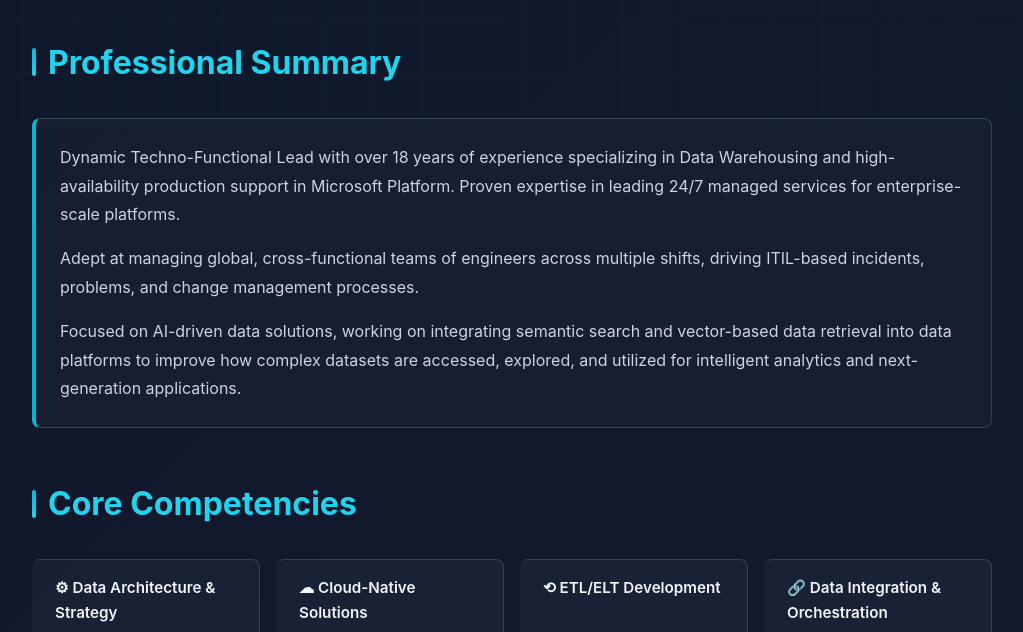
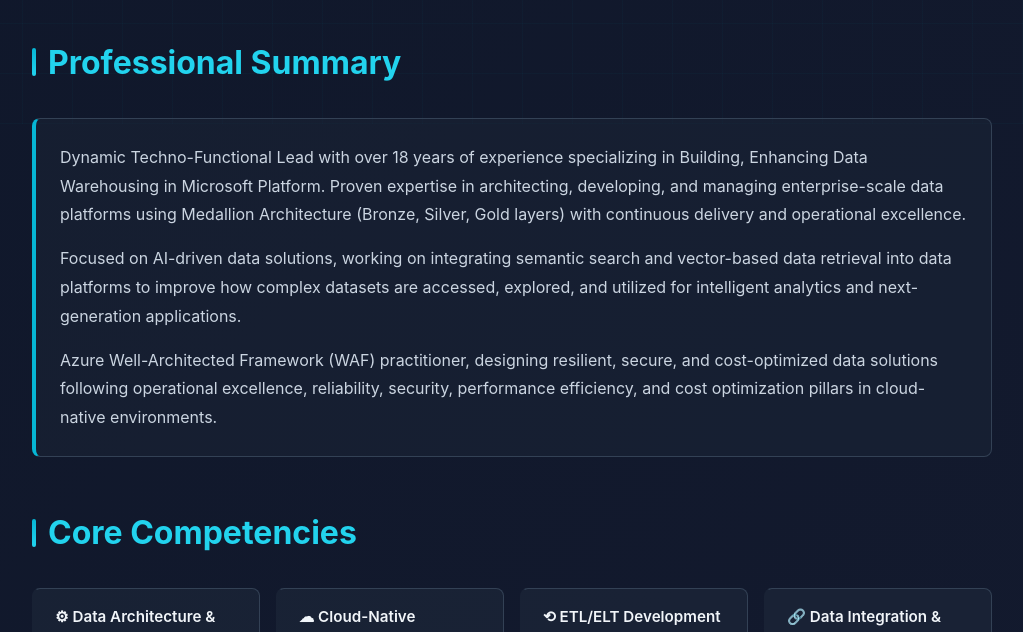
Before and after one commit to sureshanandchristobher/sureshanandchristobher.github.io, a plain HTML site: page index.html in a window 1280 px wide. Shown: the part 676-1308 px from the top of the page, without its empty margins (128-1151 px from the left). Drawn offline with Linux system fonts and the light colour scheme.

Commit message:
Revise professional summary and competencies in index.html

```diff
--- a/index.html
+++ b/index.html
@@ -456,9 +456,9 @@
         <section class="section">
             <h2 class="section-title">Professional Summary</h2>
             <div style="background: rgba(30, 41, 59, 0.4); border: 1px solid var(--border); padding: 24px; border-radius: 8px; border-left: 4px solid var(--accent);">
-                <p style="color: var(--text-secondary); line-height: 1.8; margin-bottom: 15px;">Dynamic Techno-Functional Lead with over 18 years of experience specializing in Data Warehousing and high-availability production support in Microsoft Platform. Proven expertise in leading 24/7 managed services for enterprise-scale platforms.</p>
-                <p style="color: var(--text-secondary); line-height: 1.8; margin-bottom: 15px;">Adept at managing global, cross-functional teams of engineers across multiple shifts, driving ITIL-based incidents, problems, and change management processes.</p>
-                <p style="color: var(--text-secondary); line-height: 1.8;">Focused on AI-driven data solutions, working on integrating semantic search and vector-based data retrieval into data platforms to improve how complex datasets are accessed, explored, and utilized for intelligent analytics and next-generation applications.</p>
+                <p style="color: var(--text-secondary); line-height: 1.8; margin-bottom: 15px;">Dynamic Techno-Functional Lead with over 18 years of experience specializing in Building, Enhancing Data Warehousing in Microsoft Platform. Proven expertise in architecting, developing, and managing enterprise-scale data platforms using Medallion Architecture (Bronze, Silver, Gold layers) with continuous delivery and operational excellence.</p>
+                <p style="color: var(--text-secondary); line-height: 1.8; margin-bottom: 15px;">Focused on AI-driven data solutions, working on integrating semantic search and vector-based data retrieval into data platforms to improve how complex datasets are accessed, explored, and utilized for intelligent analytics and next-generation applications.</p>
+                <p style="color: var(--text-secondary); line-height: 1.8;">Azure Well-Architected Framework (WAF) practitioner, designing resilient, secure, and cost-optimized data solutions following operational excellence, reliability, security, performance efficiency, and cost optimization pillars in cloud-native environments.</p>
             </div>
         </section>
 
```
